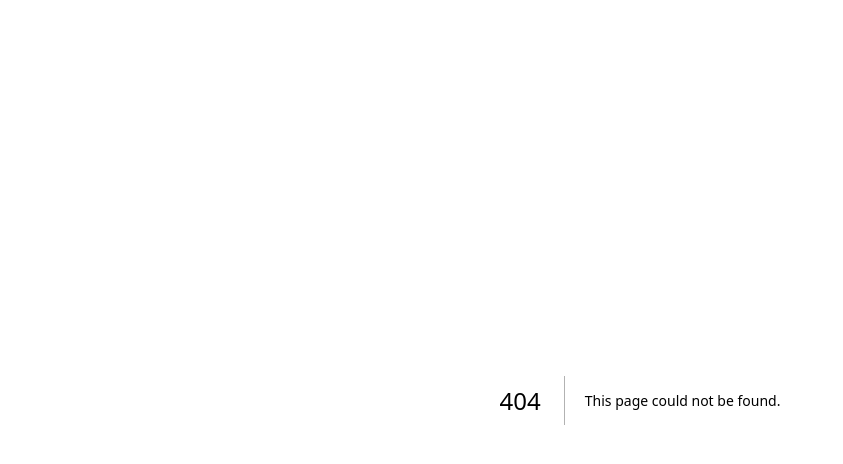
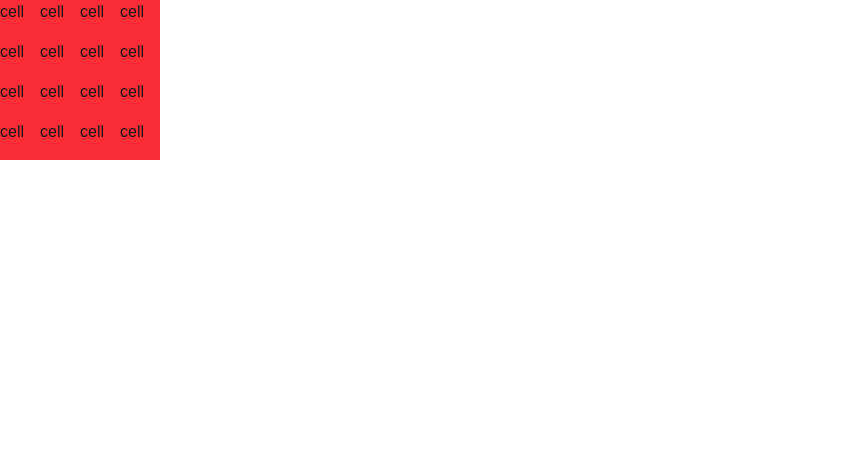
Before and after one commit to sourabh20905/fontend-logics, a Next.js app: page /whack-a-mole in a window 1280 px wide. Before the commit this address had no page. Shown: the top 464 px of the page, without its empty margins (0-843 px from the left). Built offline with nearby package versions, Linux system fonts and the light colour scheme.

Commit message:
feat: whack-mole-game

```diff
--- /dev/null
+++ b/app/whack-a-mole/page.tsx
@@ -0,0 +1,13 @@
+"use client";
+
+import WackAMole from "@/src/container/WackAMole";
+
+const WhackAMolePage = () => {
+  return (
+    <div>
+      <WackAMole size={4} />
+    </div>
+  );
+};
+
+export default WhackAMolePage;
--- a/src/container/InstaGramStory/InstaGramStory.tsx
+++ b/src/container/InstaGramStory/InstaGramStory.tsx
@@ -4,7 +4,6 @@ import { useEffect, useState, useRef } from "react";
 // validation is missing in this code
 // modal is missing
 // on referesh page what should be the approach to handle the state
-
 
 interface Story {
   id: string;
@@ -60,7 +59,6 @@ const InstaGramStory = () => {
       return newStories;
     });
 
-    // Reset file input so the same file can be selected again
     if (fileInputRef.current) {
       fileInputRef.current.value = "";
     }
--- /dev/null
+++ b/src/container/WackAMole/WackAMole.tsx
@@ -0,0 +1,24 @@
+interface WackAMoleProps {
+  size: number;
+}
+
+const WackAMole = ({ size }: WackAMoleProps) => {
+  console.log(size, "size");
+  return (
+    <div>
+      {Array.from({ length: size }).map((_value, index) => {
+        return (
+          <div key={index} className="flex">
+            {Array.from({ length: size }).map((value, index) => (
+              <div key={index} className="size-10 bg-red-500 flex">
+                cell
+              </div>
+            ))}
+          </div>
+        );
+      })}
+    </div>
+  );
+};
+
+export default WackAMole;
--- /dev/null
+++ b/src/container/WackAMole/index.ts
@@ -0,0 +1 @@
+export { default } from "./WackAMole";
```
